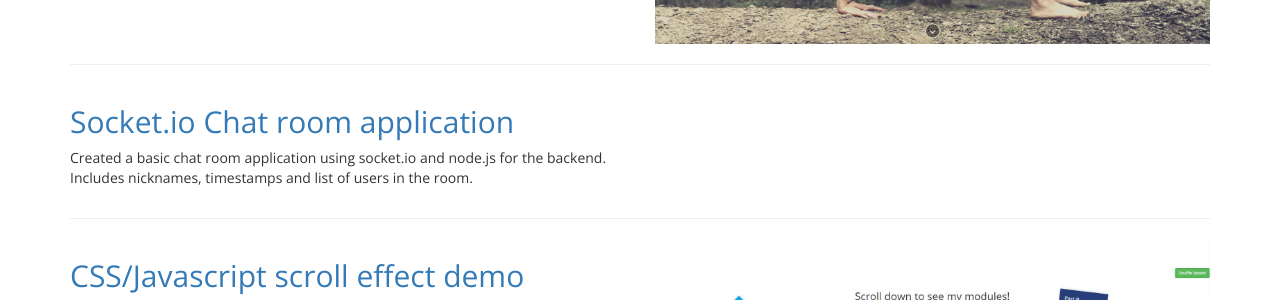
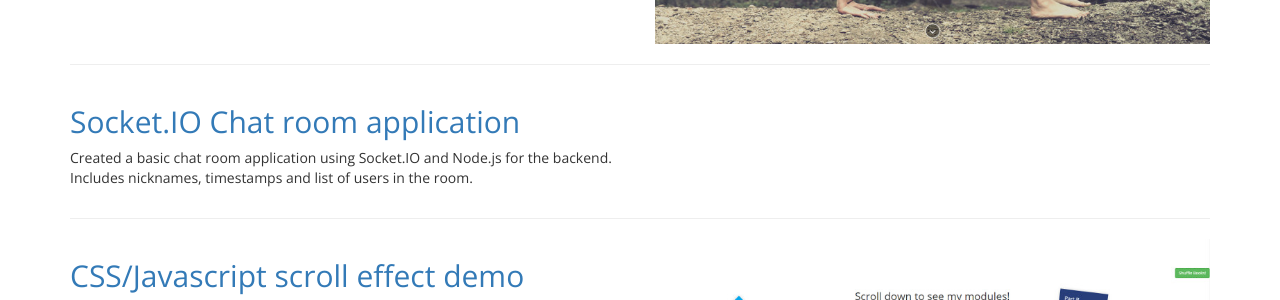
Before and after one commit to tzyl/tzyl.github.io, a Jekyll site: the page built from projects/index.html, in a window 1280 px wide and 951 px high. Shown: the part 334-634 px from the top of the window. Built offline with Jekyll 4.4.1, drawn with Linux system fonts in a browser that asks for light colours; nearby versions of some CDN libraries.

Commit message:
Fixed link and some capitalization.

```diff
--- a/projects/index.html
+++ b/projects/index.html
@@ -20,8 +20,8 @@
 
     <div class="row">
         <div class="col-md-6">
-            <a class="project-title" href="http://socket-io.herokuapp.com" target="_blank"><h2>Socket.io Chat room application</h2></a>
-            <p>Created a basic chat room application using socket.io and node.js for the backend. Includes nicknames, timestamps and list of users in the room.</p>
+            <a class="project-title" href="https://socket-io-tzyl.herokuapp.com" target="_blank"><h2>Socket.IO Chat room application</h2></a>
+            <p>Created a basic chat room application using Socket.IO and Node.js for the backend. Includes nicknames, timestamps and list of users in the room.</p>
         </div>
         <div class="col-md-6">
             <!-- <a href="http://www.cathyl.com" target="_blank"><img src="/images/cathyl.jpg" class="img-responsive project-picture" alt="Cathyl L Yoga picture"></a> -->
```
